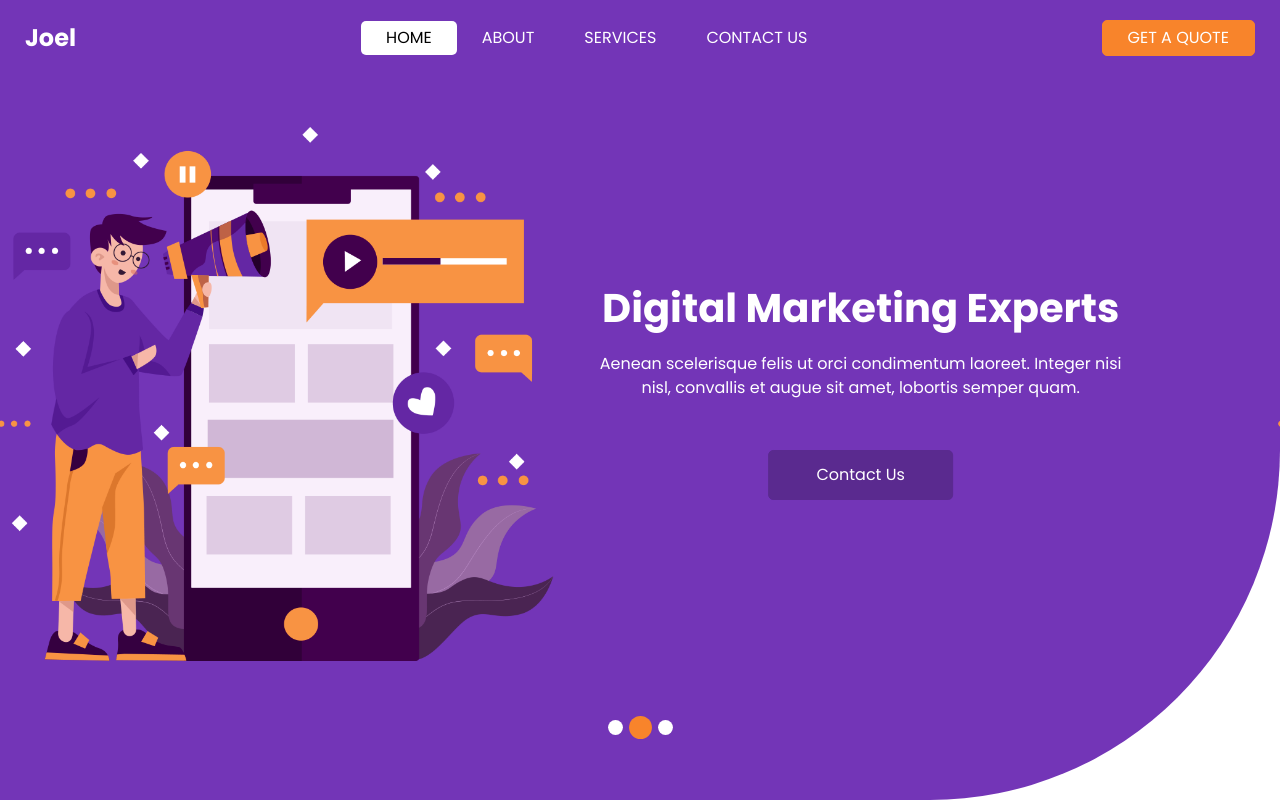
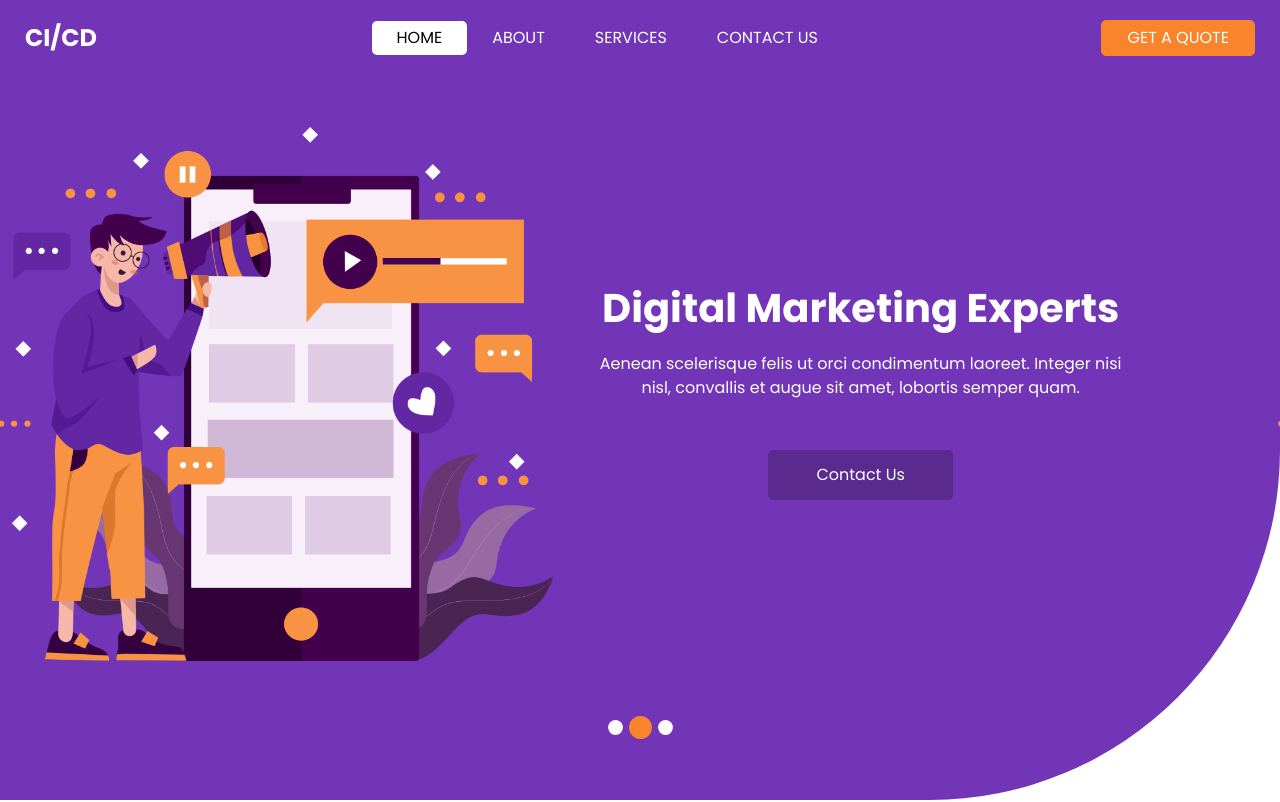
Before and after one commit to JoelThomas20/DevOps-Configuration-Test, a plain HTML site: page index.html in a window 1280 px wide. Shown: the top 802 px of the page. Drawn offline with nearby package versions, Linux system fonts and the light colour scheme; some packages are replaced by stand-ins of ours.

Commit message:
Update index.html

```diff
--- a/index.html
+++ b/index.html
@@ -37,7 +37,7 @@
         <nav class="navbar navbar-expand-lg custom_nav-container ">
           <a class="navbar-brand" href="index.html">
             <span>
-             Joel
+             CI/CD
             </span>
           </a>
 
```
